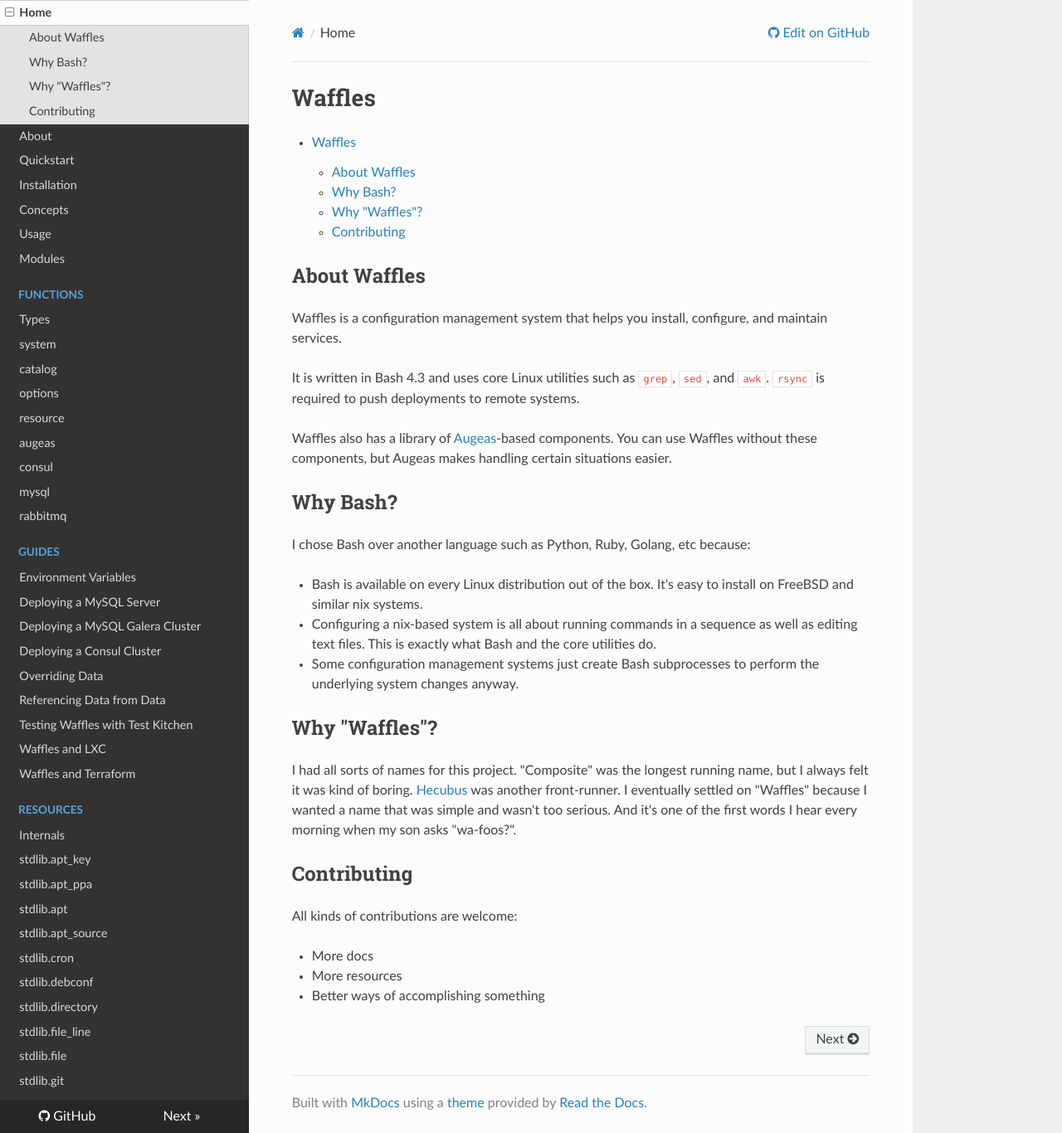
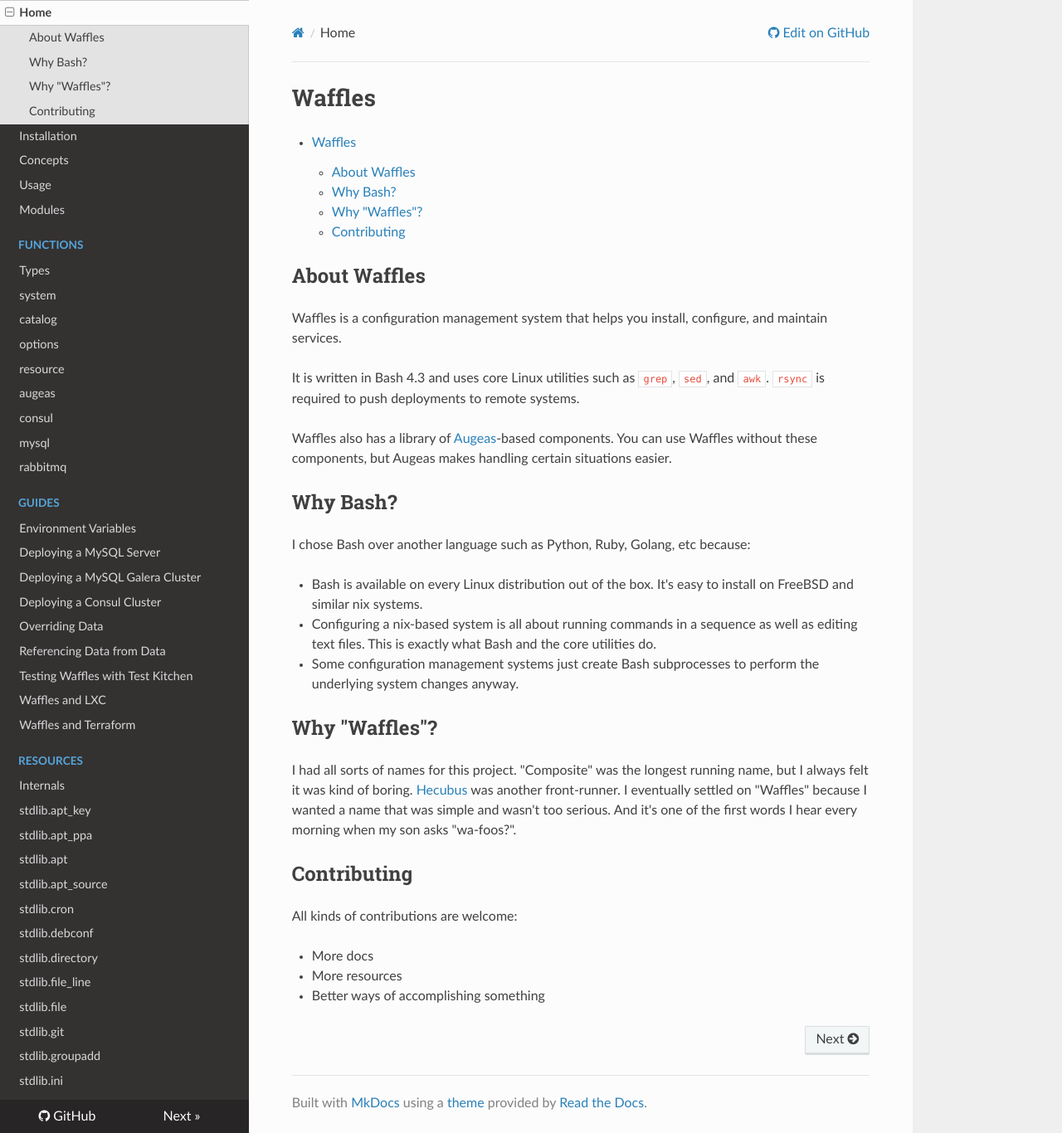
Before and after one commit to wffls/waffles, an MkDocs documentation site: the page built from docs/index.md, in a window 1280 px wide and 1366 px high. Shown: the whole window at 83% size. Built offline with MkDocs 1.6.1, drawn with Linux system fonts in a browser that asks for light colours; nearby versions of some CDN libraries; old or Windows-style settings are respelled for this version of MkDocs.

Commit message:
Fixing mkdocs.yml

```diff
--- a/mkdocs.yml
+++ b/mkdocs.yml
@@ -8,8 +8,6 @@
 
 pages:
   - Home: 'index.md'
-  - About: 'about.md'
-  - Quickstart: 'quickstart.md'
   - Installation: 'guides/install.md'
   - Concepts: 'concepts.md'
   - Usage: 'usage.md'
```
Also changed, not shown: 1 other file.
